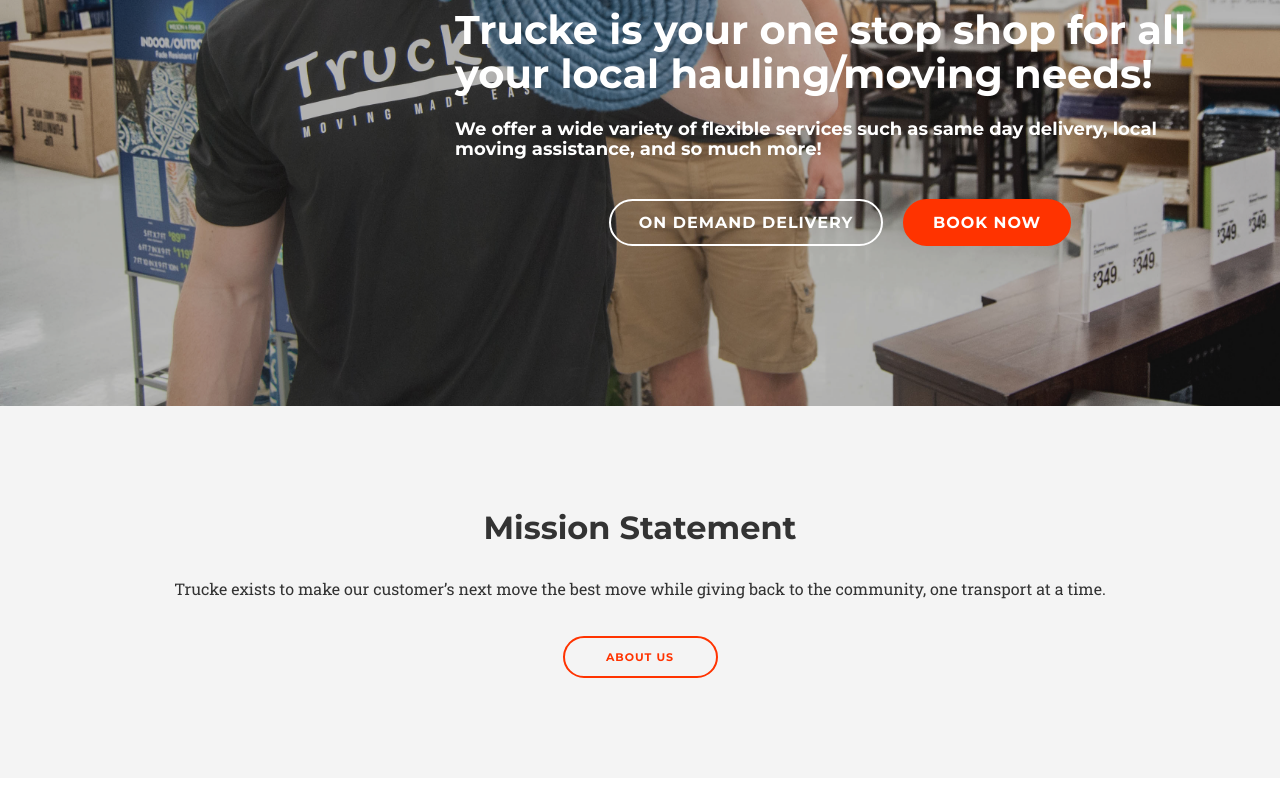
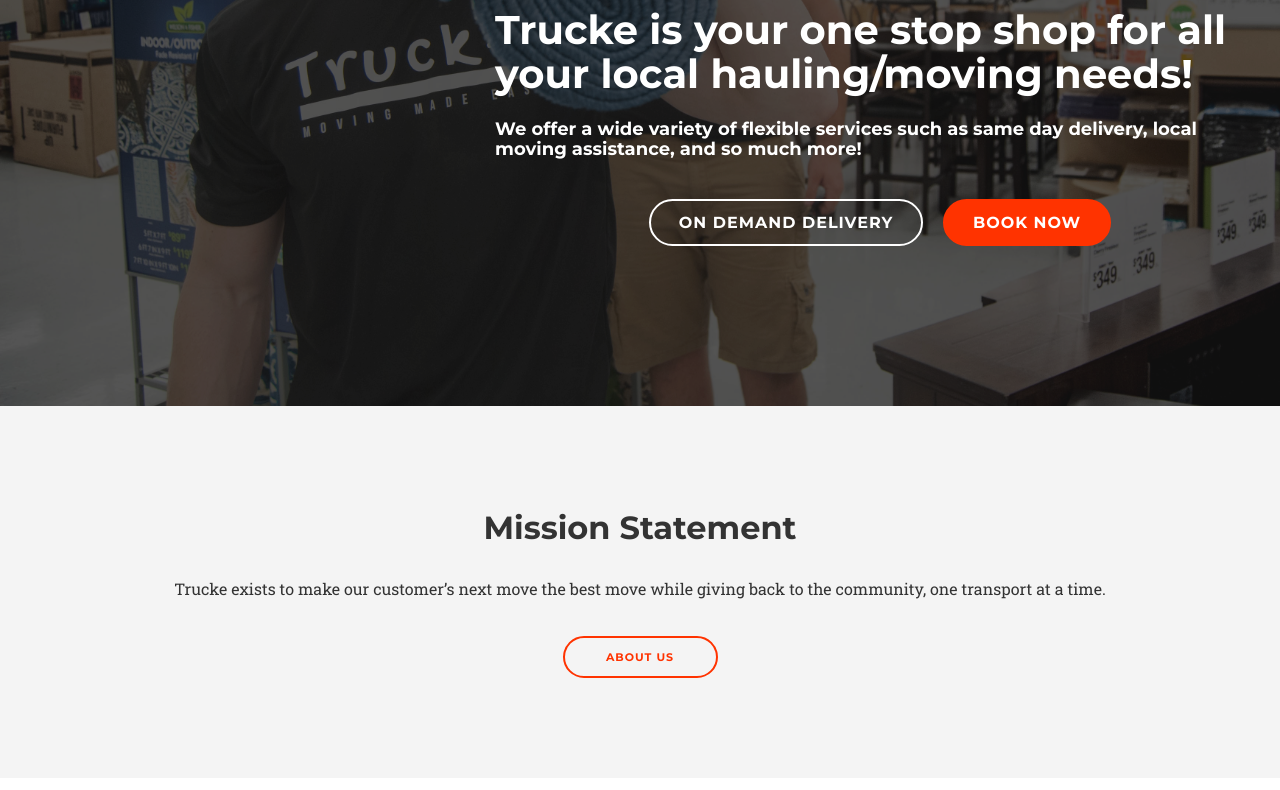
Before and after one commit to maslowproject/new_website, a plain HTML site: page index.html in a window 1280 px wide. Shown: the part 366-1156 px from the top of the page. Drawn offline with Linux system fonts and the light colour scheme; files whose address does not match are found by name; a web font is replaced by a local one.

Commit message:
header background

```diff
--- a/css/custom.css
+++ b/css/custom.css
@@ -38,6 +38,10 @@ ul.square {
   footer div.row div span, footer div.row div ul {
     font-size: 14px;
   }
+}
+
+div.header-background {
+  filter:brightness(40%);
 }
 
 @media (min-width: 768px) {
--- a/index.html
+++ b/index.html
@@ -114,8 +114,7 @@
       <div class="background-image-holder parallax-background header-background">
         <img class="background-image" alt="Background Image" src="img/header.jpg">
       </div>
-
-      <div class="container">
+      <div class="container header-text">
         <div class="row">
           <div class="col-sm-8 text-center header-text">
             <img alt="logo" class="logo" src="img/logo-light.png">
--- a/js/scripts.js
+++ b/js/scripts.js
@@ -161,10 +161,6 @@ $(document).ready(function(){
         $(this).css('background-attachment', 'local');
 	});
 
-	if ($(window).innerWidth() < 768)
-	{
-		$('.header-background').css('background', 'url("img/header_short.jpg")');
-	}
 
 
 	// Accordion
```
